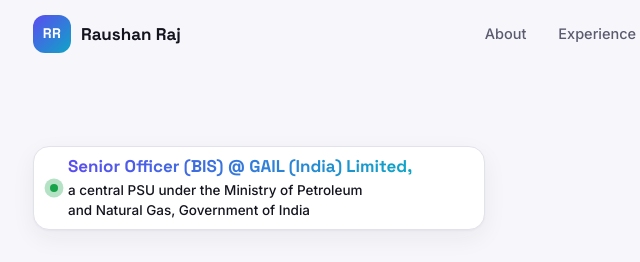
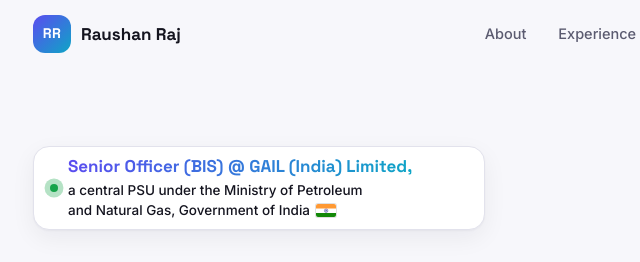
Before and after one commit to raushanraj358/Raushan-Yaduvanshi, a plain HTML site: page index.html in a window 1280 px wide. Shown: the top 262 px of the page, 79-719 px from the left. Drawn offline with Linux system fonts and the light colour scheme.

Commit message:
revamping my web

```diff
--- a/css/style.css
+++ b/css/style.css
@@ -185,6 +185,7 @@ ul, ol { margin: 0; padding: 0; list-style: none; }
   background: var(--surface); border: 1px solid var(--border); box-shadow: var(--shadow);
 }
 .badge > span { max-width: 400px; text-wrap: balance; }
+.flag { display: inline-block; width: 1.5em; height: 1em; vertical-align: -.15em; margin-left: 2px; border-radius: 2px; box-shadow: 0 0 0 1px rgba(0,0,0,.12); }
 .badge__role { display: block; width: fit-content; font-family: var(--font-display); font-size: 17px; font-weight: 700; line-height: 1.35; margin-bottom: 2px; }
 .badge__dot { flex: none; width: 8px; height: 8px; border-radius: 50%; background: var(--success); box-shadow: 0 0 0 0 var(--success); animation: pulse 2s infinite; }
 @keyframes pulse { 70% { box-shadow: 0 0 0 8px transparent; } 100% { box-shadow: 0 0 0 0 transparent; } }
--- a/index.html
+++ b/index.html
@@ -91,7 +91,7 @@
   <section class="hero" id="home">
     <div class="container hero__grid">
       <div class="hero__text">
-        <p class="badge"><span class="badge__dot"></span><span><strong class="badge__role gradient-text">Senior Officer (BIS) @ GAIL (India) Limited,</strong> a central PSU under the Ministry of Petroleum and Natural Gas, Government of India</span></p>
+        <p class="badge"><span class="badge__dot"></span><span><strong class="badge__role gradient-text">Senior Officer (BIS) @ GAIL (India) Limited,</strong> a central PSU under the Ministry of Petroleum and Natural Gas, Government of India&nbsp;<svg class="flag" viewBox="0 0 30 20" role="img" aria-label="Flag of India"><rect width="30" height="20" fill="#fff"/><rect width="30" height="6.67" fill="#FF9933"/><rect y="13.33" width="30" height="6.67" fill="#138808"/><circle cx="15" cy="10" r="2.6" fill="none" stroke="#000080" stroke-width=".5"/><circle cx="15" cy="10" r=".55" fill="#000080"/><path d="M15 7.4v5.2M12.4 10h5.2M13.16 8.16l3.68 3.68M16.84 8.16l-3.68 3.68" stroke="#000080" stroke-width=".3"/></svg></span></p>
         <h1 class="hero__title">Hi, I'm <span class="gradient-text">Raushan Raj</span></h1>
         <p class="hero__aka">a.k.a. Yaduvanshi Raushan</p>
         <p class="hero__role">
```
